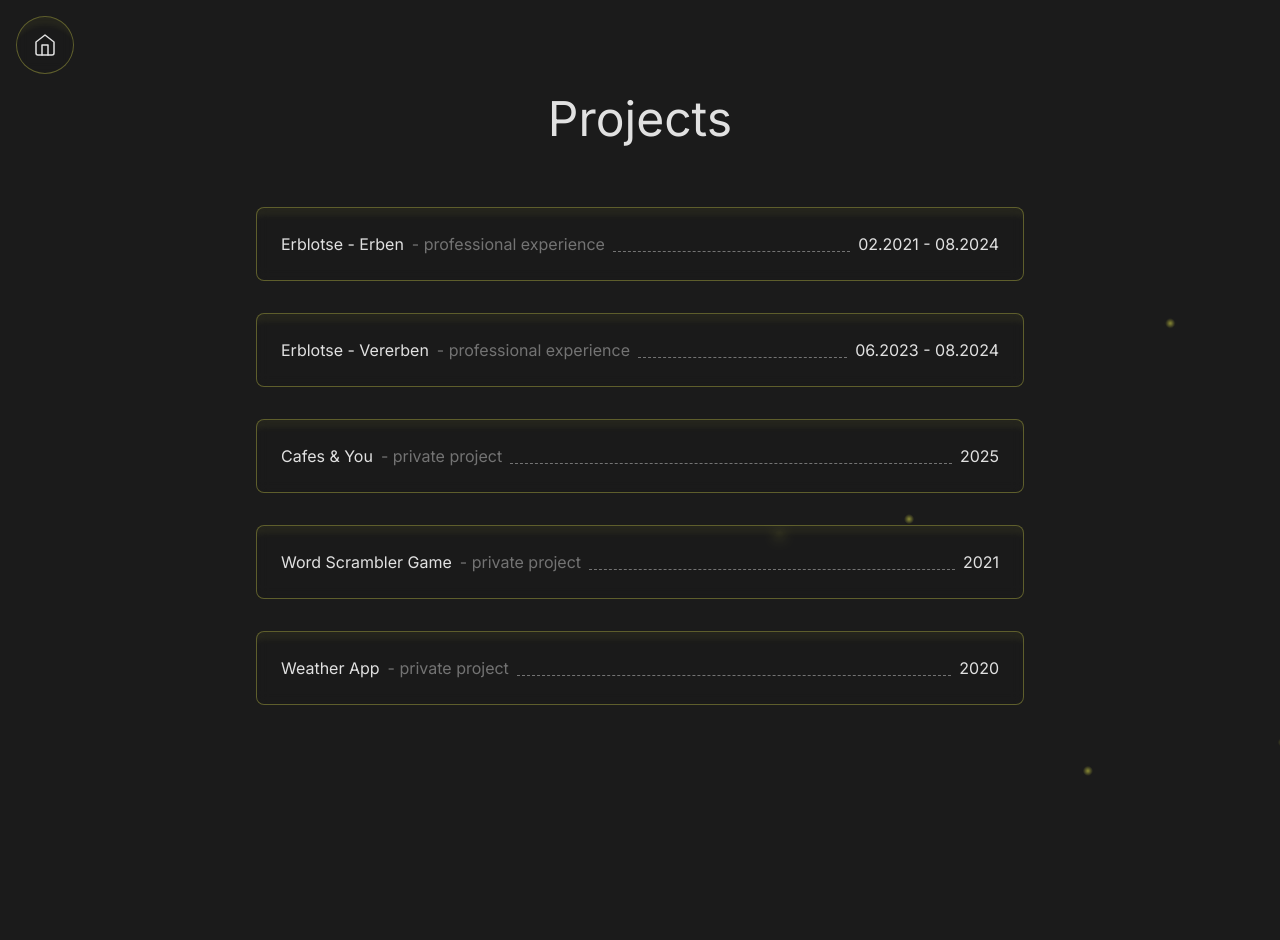
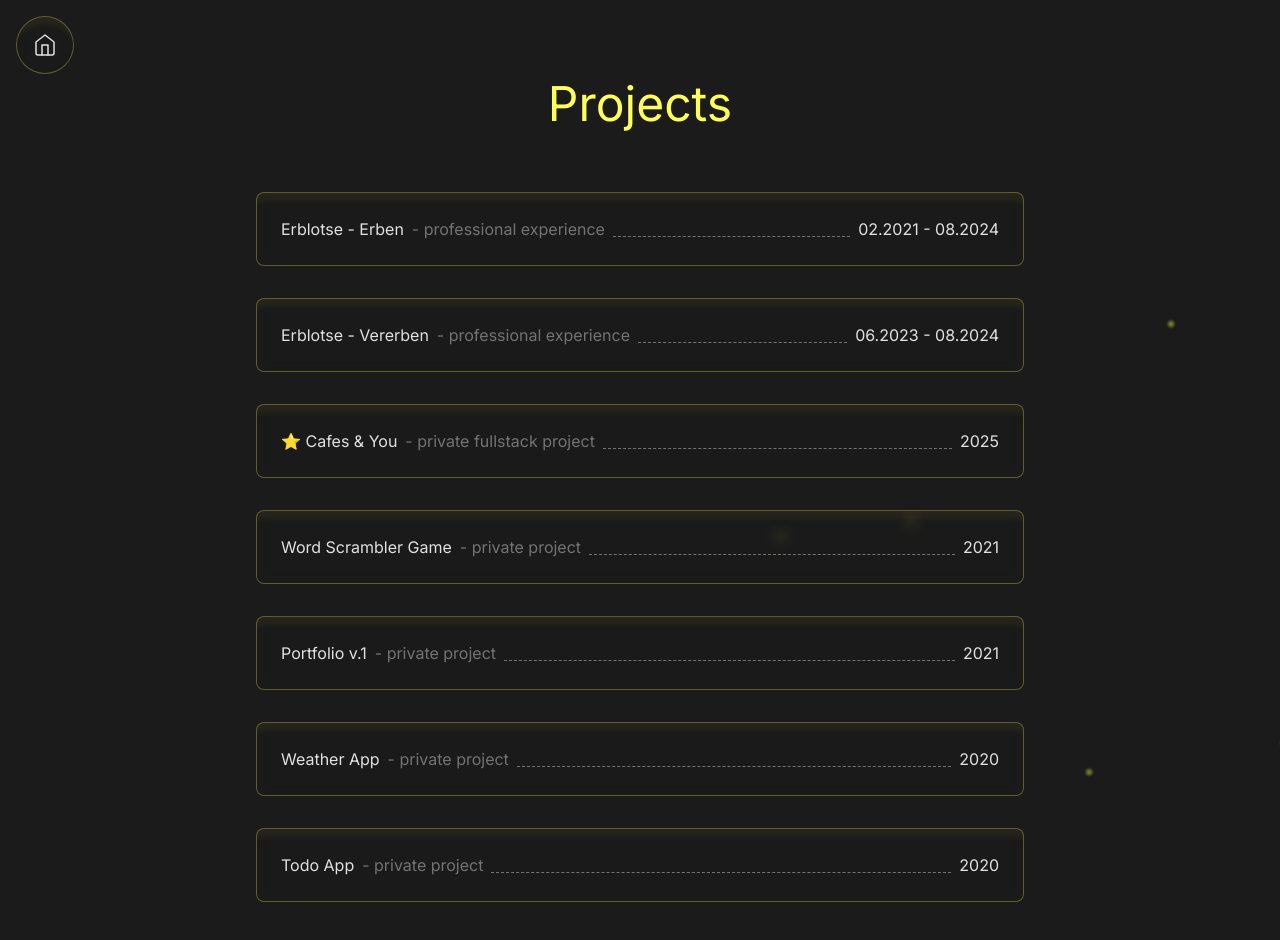
Before and after one commit to hugCarvalho/portfolio-2, a Next.js app: page /projects in a window 1280 px wide. Shown: the top 940 px of the page. Before the commit the page ends 800 px from the top, so only its background shows below. Built offline with nearby package versions, Linux system fonts and the light colour scheme.

Commit message:
updated projects

```diff
--- a/src/app/config.js
+++ b/src/app/config.js
@@ -14,7 +14,7 @@ export const professionalProjectsData = [
     description: " - professional experience",
     startDate: "06.2023",
     endDate: "08.2024",
-    demoLink: "https://veerben.erblotse.de/",
+    demoLink: "https://vererben.erblotse.de/",
     icon: ""
   },
 ];
@@ -22,8 +22,8 @@ export const professionalProjectsData = [
 export const privateProjectsData = [
   {
     id: 3,
-    name: "Cafes & You",
-    description: " - private project",
+    name: "⭐️ Cafes & You",
+    description: " - private fullstack project",
     startDate: "2025",
     endDate: "",
     demoLink: "https://cafesandyou.netlify.app/",
@@ -40,11 +40,29 @@ export const privateProjectsData = [
   },
   {
     id: 5,
+    name: "Portfolio v.1",
+    description: " - private project",
+    startDate: "2021",
+    endDate: "",
+    demoLink: "https://hugcarvalho.github.io/portfolio",
+    icon: ""
+  },
+  {
+    id: 6,
     name: "Weather App",
     description: " - private project",
     startDate: "2020",
     endDate: "",
     demoLink: "https://awesome-payne-8bf6bd.netlify.app/",
+    icon: ""
+  },
+  {
+    id: 7,
+    name: "Todo App",
+    description: " - private project",
+    startDate: "2020",
+    endDate: "",
+    demoLink: "https://stoic-fermi-dcf04f.netlify.app/",
     icon: ""
   },
 ];
--- a/src/components/projects/ProjectList.jsx
+++ b/src/components/projects/ProjectList.jsx
@@ -22,7 +22,7 @@ const ProjectList = () => {
       initial="hidden"
       animate="show"
     >
-      <h1 className="pb-16 text-5xl">Projects</h1>
+      <h1 className="pb-16 text-5xl text-accent">Projects</h1>
     </motion.div>
     <motion.div
       variants={container}
```
